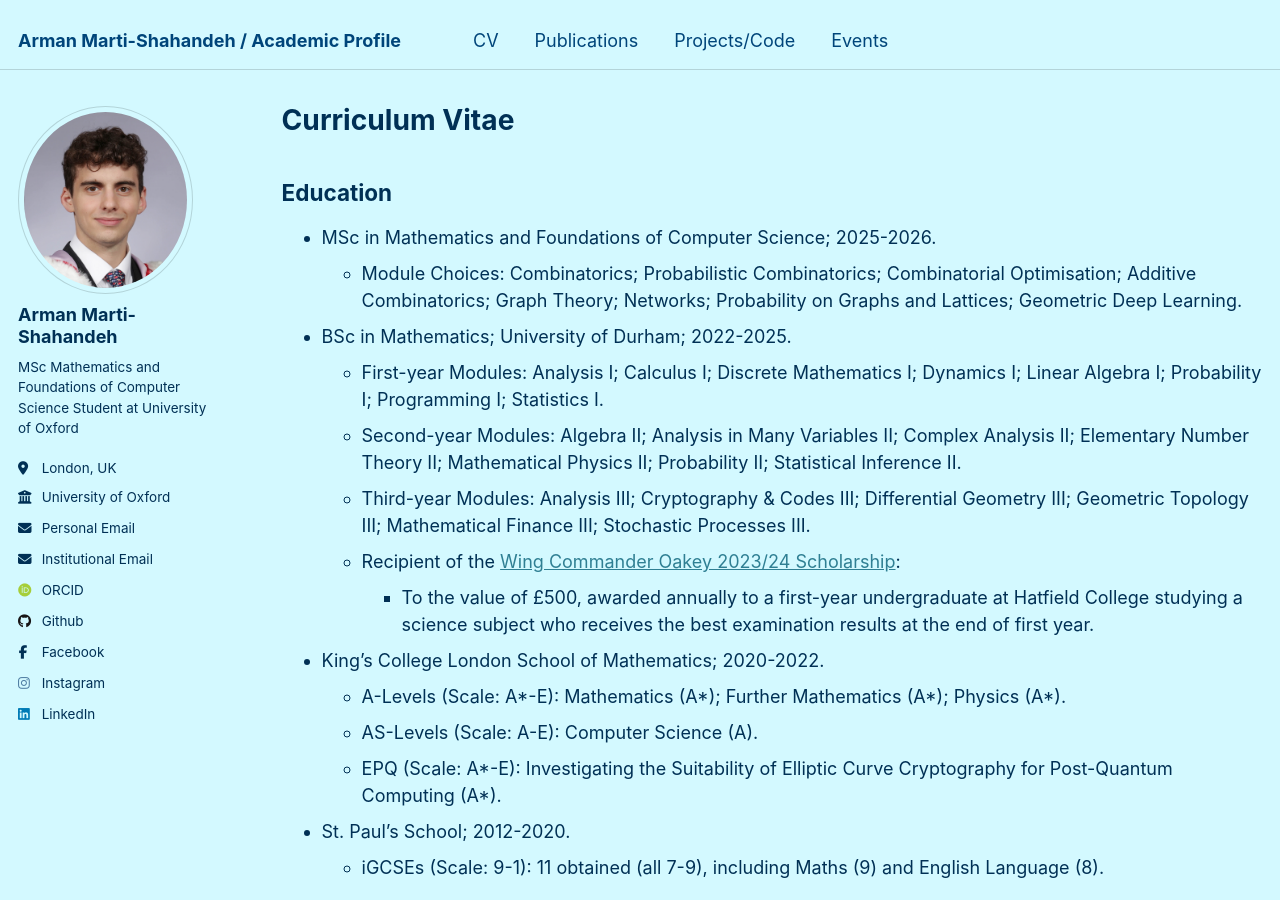
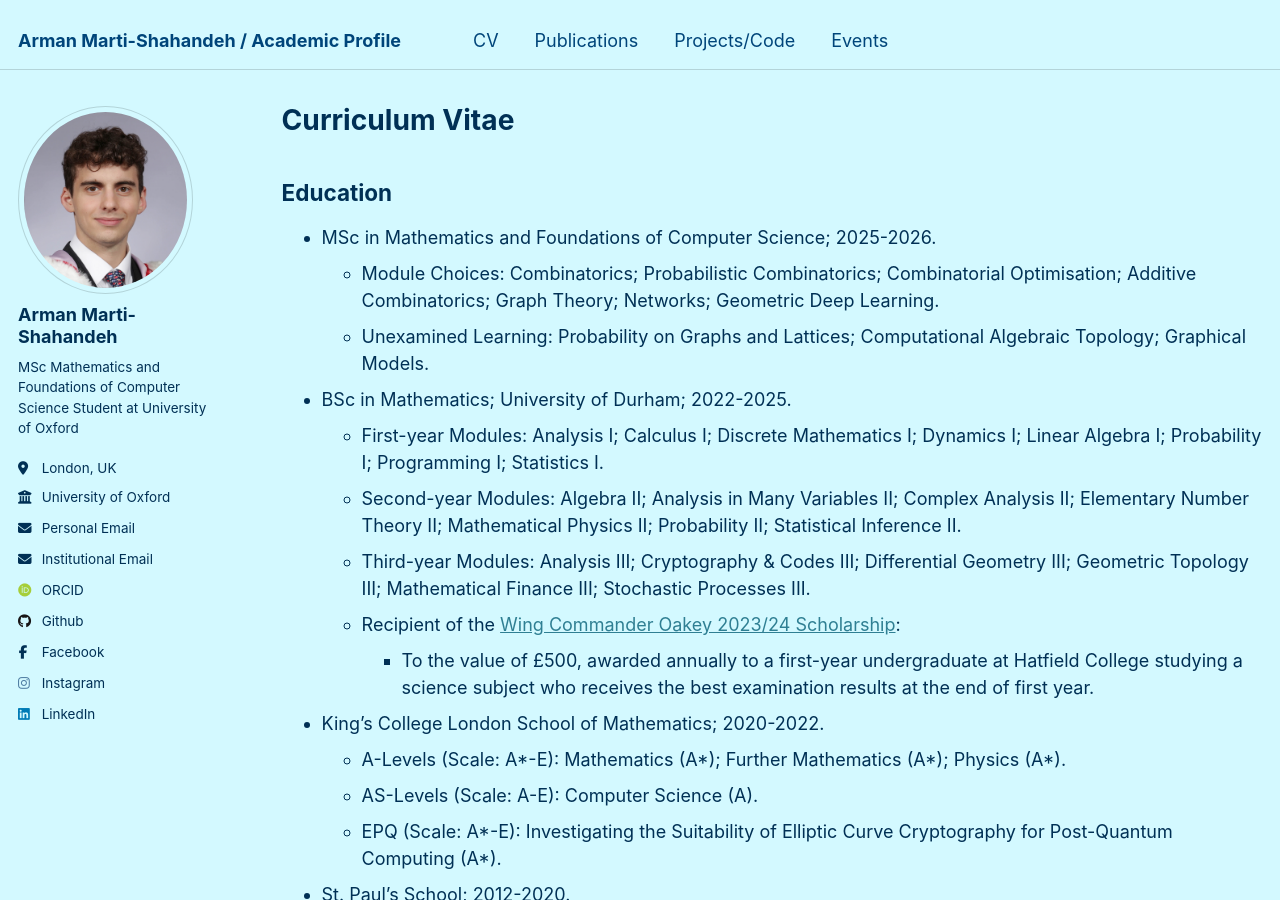
Before and after one commit to armanmarti-shahandeh/armanmarti-shahandeh.github.io, a Jekyll site: the page built from _pages/cv.md, in a window 1280 px wide and 900 px high. Built offline with Jekyll 4.4.1, drawn with Linux system fonts in a browser that asks for light colours; some web fonts are replaced.

Commit message:
d-change

```diff
--- a/_pages/cv.md
+++ b/_pages/cv.md
@@ -12,7 +12,8 @@ redirect_from:
 Education
 ------
 * MSc in Mathematics and Foundations of Computer Science; 2025-2026.
-  * Module Choices: Combinatorics; Probabilistic Combinatorics; Combinatorial Optimisation; Additive Combinatorics; Graph Theory; Networks; Probability on Graphs and Lattices; Geometric Deep Learning.
+  * Module Choices: Combinatorics; Probabilistic Combinatorics; Combinatorial Optimisation; Additive Combinatorics; Graph Theory; Networks; Geometric Deep Learning.
+  * Unexamined Learning: Probability on Graphs and Lattices; Computational Algebraic Topology; Graphical Models.
 * BSc in Mathematics; University of Durham; 2022-2025.
   * First-year Modules: Analysis I; Calculus I; Discrete Mathematics I; Dynamics I; Linear Algebra I; Probability I; Programming I; Statistics I.
   * Second-year Modules: Algebra II; Analysis in Many Variables II; Complex Analysis II; Elementary Number Theory II; Mathematical Physics II; Probability II; Statistical Inference II.
```
Also changed, not shown: _pages/publications.md (+1 -1 lines).
